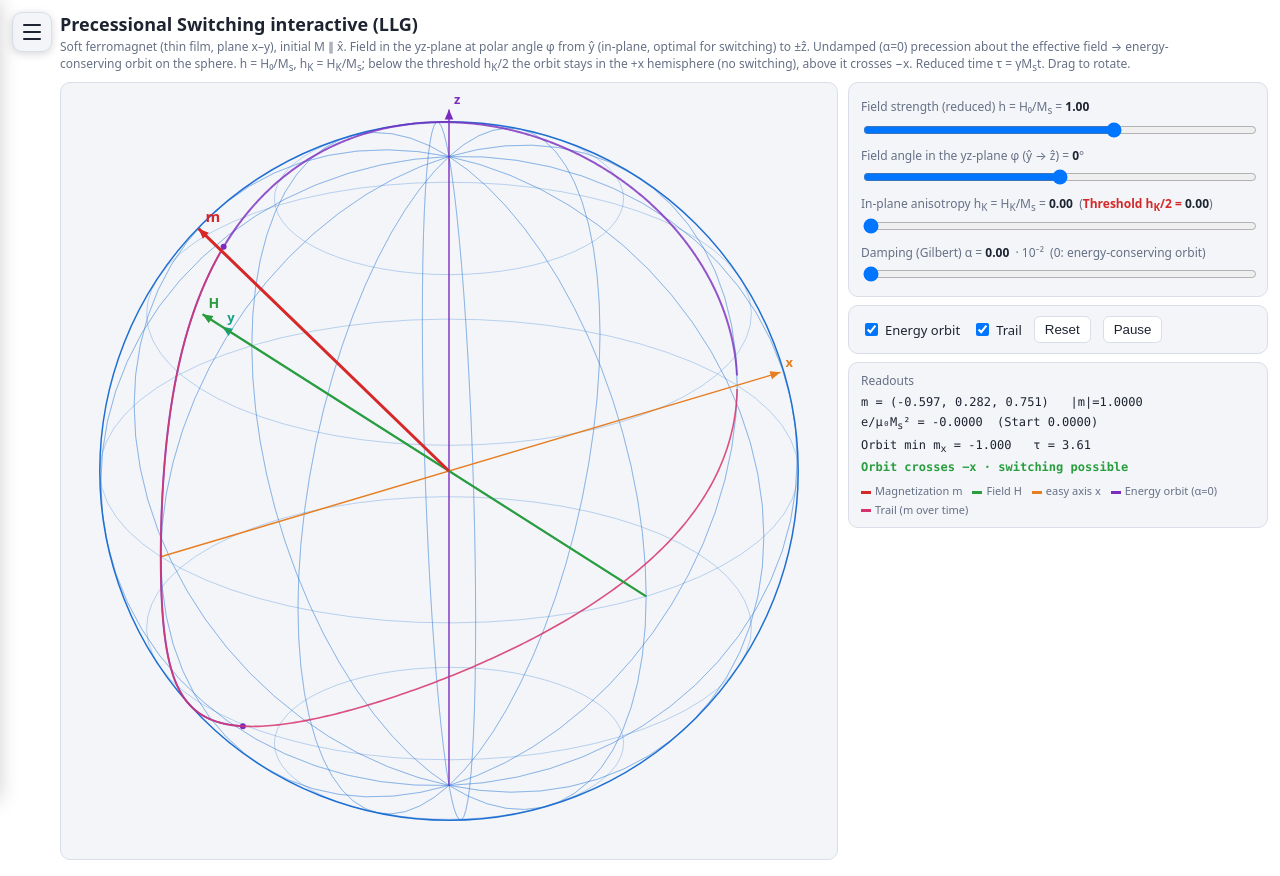
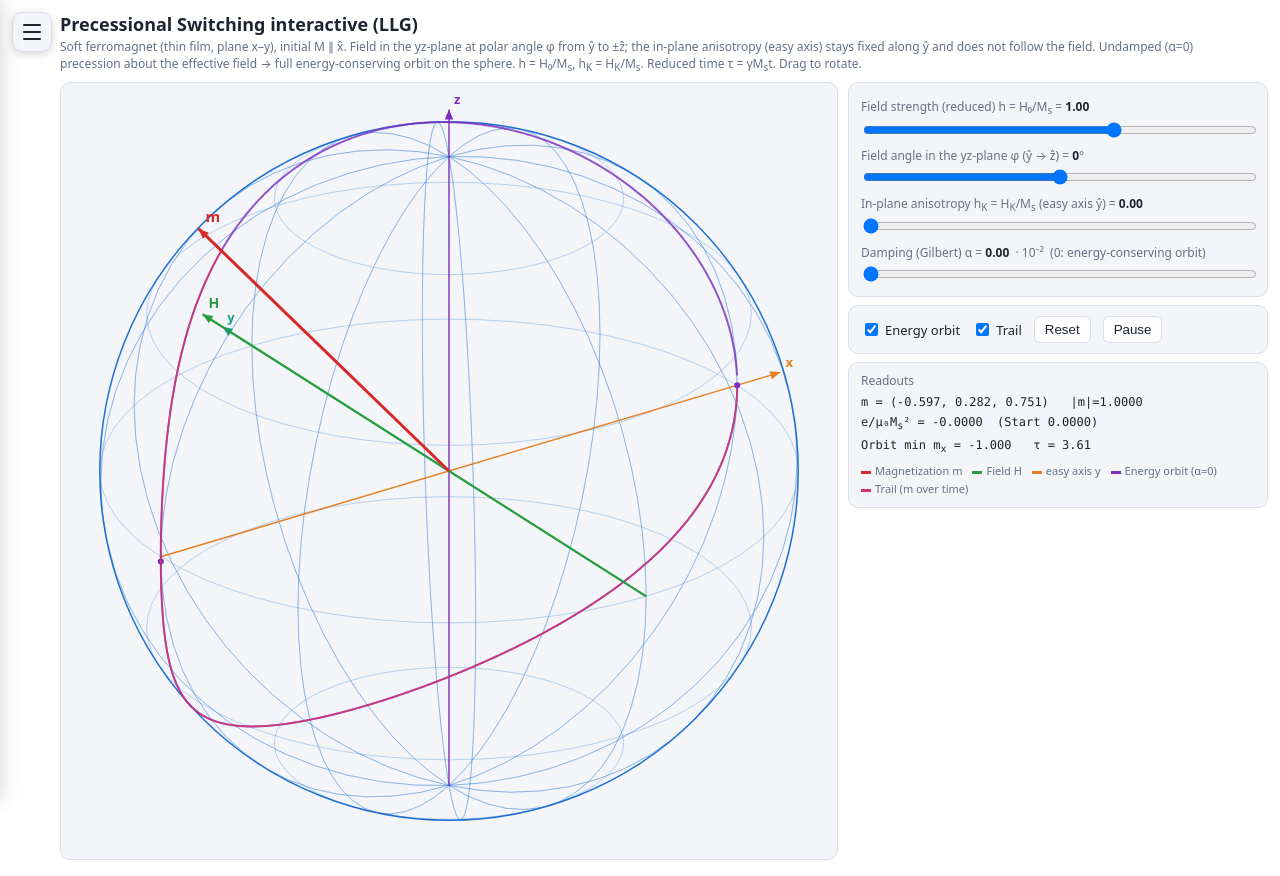
Before and after one commit to JonaThe1st/physics_visualization, a plain HTML site: page simulations/precessional-switching/index.html in a window 1280 px wide. Drawn offline with Linux system fonts and the light colour scheme.

Commit message:
Precessional sim: anisotropy (easy axis) fixed along y independent of field angle; rebuild full closed energy orbit from t=0 with correct period estimate (was ~3/4 loop); drop obsolete hK/2 threshold readout

```diff
--- a/simulations/precessional-switching/index.html
+++ b/simulations/precessional-switching/index.html
@@ -30,7 +30,7 @@ button{padding:5px 10px;border:1px solid var(--bd);background:var(--bg);color:va
 .legend i{display:inline-block;width:10px;height:3px;vertical-align:middle;margin-right:4px}
 </style></head><body>
 <h1>Precessional Switching interactive (LLG)</h1>
-<div class="sub">Soft ferromagnet (thin film, plane x–y), initial M ∥ x̂. Field in the yz-plane at polar angle φ from ŷ (in-plane, optimal for switching) to ±ẑ. Undamped (α=0) precession about the effective field → energy-conserving orbit on the sphere. h = H₀/M<sub>s</sub>, h<sub>K</sub> = H<sub>K</sub>/M<sub>s</sub>; below the threshold h<sub>K</sub>/2 the orbit stays in the +x hemisphere (no switching), above it crosses −x. Reduced time τ = γM<sub>s</sub>t. Drag to rotate.</div>
+<div class="sub">Soft ferromagnet (thin film, plane x–y), initial M ∥ x̂. Field in the yz-plane at polar angle φ from ŷ to ±ẑ; the in-plane anisotropy (easy axis) stays fixed along ŷ and does not follow the field. Undamped (α=0) precession about the effective field → full energy-conserving orbit on the sphere. h = H₀/M<sub>s</sub>, h<sub>K</sub> = H<sub>K</sub>/M<sub>s</sub>. Reduced time τ = γM<sub>s</sub>t. Drag to rotate.</div>
 <div class="wrap">
  <div class="cvbox"><canvas id="cv"></canvas></div>
  <div class="panel">
@@ -39,7 +39,7 @@ button{padding:5px 10px;border:1px solid var(--bd);background:var(--bg);color:va
    <input id="h" autocomplete="off" type="range" min="0.1" max="1.5" step="0.01" value="1.0">
    <label>Field angle in the yz-plane φ (ŷ → ẑ) = <b id="pv"></b>°</label>
    <input id="ph" autocomplete="off" type="range" min="-90" max="90" step="1" value="0">
-   <label>In-plane anisotropy h<sub>K</sub> = H<sub>K</sub>/M<sub>s</sub> = <b id="kv"></b> &nbsp;(<span class="sw n">Threshold h<sub>K</sub>/2 = <b id="ktv"></b></span>)</label>
+   <label>In-plane anisotropy h<sub>K</sub> = H<sub>K</sub>/M<sub>s</sub> (easy axis ŷ) = <b id="kv"></b></label>
    <input id="hk" autocomplete="off" type="range" min="0" max="2" step="0.01" value="0">
    <label>Damping (Gilbert) α = <b id="av"></b> &nbsp;· 10⁻² &nbsp;(0: energy-conserving orbit)</label>
    <input id="al" autocomplete="off" type="range" min="0" max="10" step="0.1" value="0">
@@ -56,7 +56,7 @@ button{padding:5px 10px;border:1px solid var(--bd);background:var(--bg);color:va
    <div class="legend">
     <span><i style="background:var(--kp)"></i>Magnetization m</span>
     <span><i style="background:var(--k0)"></i>Field H</span>
-    <span><i style="background:#e67e22"></i>easy axis x</span>
+    <span><i style="background:#e67e22"></i>easy axis y</span>
     <span><i style="background:var(--gv)"></i>Energy orbit (α=0)</span>
     <span><i style="background:#d6336c"></i>Trail (m over time)</span>
    </div>
@@ -72,9 +72,9 @@ mv=(A,v)=>A.map(r=>r[0]*v[0]+r[1]*v[1]+r[2]*v[2]),
 Rx=t=>{const c=Math.cos(t),s=Math.sin(t);return[[1,0,0],[0,c,-s],[0,s,c]]},
 Rz=t=>{const c=Math.cos(t),s=Math.sin(t);return[[c,-s,0],[s,c,0],[0,0,1]]};
 // ---- Physics: reduced LLG (LL form), optional damping. h_eff reduced by Ms.
-// Field lies in the yz-plane at polar angle ph from y toward z. Aniso easy axis x, dipolar out-of-plane -mz.
+// Field lies in the yz-plane at polar angle ph from y toward z. Aniso easy axis y, dipolar out-of-plane -mz.
 function heff(m,h,hK,ph){const c=Math.cos(ph),s=Math.sin(ph);
-  return [hK*m[0], h*c, h*s - m[2]];}
+  return [0, h*c + hK*m[1], h*s - m[2]];}
 function dmd(m,h,hK,ph,alpha){const H=heff(m,h,hK,ph);
   const pre=cross(m,H),dd=cross(m,pre);
   return [-pre[0]-alpha*dd[0],-pre[1]-alpha*dd[1],-pre[2]-alpha*dd[2]];}
@@ -84,15 +84,16 @@ function step(m,h,hK,ph,alpha,dt){
   const m4=m.map((x,i)=>x+dt*k3[i]),k4=dmd(m4,h,hK,ph,alpha);
   const out=m.map((x,i)=>x+dt/6*(k1[i]+2*k2[i]+2*k3[i]+k4[i]));const n=norm(out)||1;return out.map(x=>x/n);}
 function energy(m,h,hK,ph){const c=Math.cos(ph),s=Math.sin(ph);
-  return -h*(m[1]*c+m[2]*s)+0.5*m[2]*m[2]+0.5*hK*(m[1]*m[1]+m[2]*m[2]);}
-// Energy-conserving closed orbit (alpha=0), precomputed for current h,hK,ph from m0=[1,0,0].
+  return -h*(m[1]*c+m[2]*s)+0.5*m[2]*m[2]-0.5*hK*m[1]*m[1];}
+// Energy-conserving closed orbit (alpha=0), precomputed from m0=[1,0,0].
 let orbit=[],orbitMinMx=1;
-function buildOrbit(h,hK,ph){const dt=0.004;let m=[1,0,0];const pts=[];let mn=1;
-  const perI=Math.max(1,Math.round(TAU/Math.hypot(h,h)/dt)); // ~1 period in steps
-  const maxSteps=perI*6;
+function buildOrbit(h,hK,ph){const dt=0.004;let m=[1,0,0];const pts=[[1,0,0]];let mn=1;
+  const He=heff([1,0,0],h,hK,ph),hn=Math.hypot(He[0],He[1],He[2])||1e-9;
+  const perI=Math.max(80,Math.round(TAU/hn/dt));          // one precession period in steps
+  const base=Math.round(perI*0.6),maxSteps=perI*25;       // collect the full closed loop from t=0
   for(let i=0;i<maxSteps;i++){m=step(m,h,hK,ph,0,dt);if(m[0]<mn)mn=m[0];
-    if(i>=Math.round(perI*1.1)&&m[0]>0.9990&&Math.abs(m[1])<0.03&&Math.abs(m[2])<0.03)break; // closed ~1.1 periods
-    if(i>=Math.round(perI*0.4))pts.push(m.slice());}
+    pts.push(m.slice());
+    if(i>base&&m[0]>0.9995&&Math.abs(m[1])<0.05&&Math.abs(m[2])<0.05)break;} // closed again
   orbitMinMx=mn;return pts;}
 
 // ---- State ----
@@ -126,22 +127,21 @@ function draw(){const w=cv.clientWidth,hh=cv.clientHeight,cs=getComputedStyle(do
  // field vector
  {const f=appliedFieldVec();const a=P(f.map(x=>x*-1)),b=P(f.map(x=>x*1.25));arrow(a,b,col('--k0'),2.2);
    ctx.fillStyle=col('--k0');ctx.font='bold 14px system-ui';ctx.fillText('H',b[0]+6,b[1]-6);}
- // easy axis dashed
- const ex=P(mul(Rv,[1.25,0,0])),e0=P(mul(Rv,[-1.25,0,0]));ctx.strokeStyle='#e67e22';ctx.setLineDash([6,5]);ctx.lineWidth=1.4;
+ // easy axis dashed (along y, fixed)
+ const ex=P(mul(Rv,[0,1.25,0])),e0=P(mul(Rv,[0,-1.25,0]));ctx.strokeStyle='#e67e22';ctx.setLineDash([6,5]);ctx.lineWidth=1.4;
  ctx.beginPath();ctx.moveTo(e0[0],e0[1]);ctx.lineTo(ex[0],ex[1]);ctx.stroke();ctx.setLineDash([]);
  // magnetization vector m
  const mt=P(m.map(x=>x*1.1));arrow(P([0,0,0]),mt,col('--kp'),3);ctx.fillStyle=col('--kp');
  ctx.font='bold 15px system-ui';ctx.fillText('m',mt[0]+7,mt[1]-7);
  // readouts
- const p=param(),e=energy(m,p.h,p.hk,p.ph),crosses=orbitMinMx<=-0.5;
+ const p=param(),e=energy(m,p.h,p.hk,p.ph);
  $('hv').textContent=p.h.toFixed(2);$('pv').textContent=(Math.round(+$('ph').value));$('kv').textContent=p.hk.toFixed(2);
- $('av').textContent=p.alpha.toFixed(2);$('ktv').textContent=(p.hk/2).toFixed(2);
+ $('av').textContent=p.alpha.toFixed(2);
  $('ro').innerHTML=
   'm = ('+m[0].toFixed(3)+', '+m[1].toFixed(3)+', '+m[2].toFixed(3)+') &nbsp; |m|='+norm(m).toFixed(4)+'<br>'+
   'e/μ₀M<sub>s</sub>² = '+e.toFixed(4)+' &nbsp;(Start '+energy([1,0,0],p.h,p.hk,p.ph).toFixed(4)+')<br>'+
-  'Orbit min m<sub>x</sub> = '+orbitMinMx.toFixed(3)+' &nbsp; τ = '+t.toFixed(2)+'<br>'+
-  '<span class="sw '+(crosses?'y':'n')+'">'+(crosses?'Orbit crosses −x · switching possible':'Orbit stays in +x hemisphere · no switching')+'</span>';
-}
+  'Orbit min m<sub>x</sub> = '+orbitMinMx.toFixed(3)+' &nbsp; τ = '+t.toFixed(2);
+ }
 function appliedFieldVec(){const p=param(),c=Math.cos(p.ph),s=Math.sin(p.ph);return [0,p.h*c,p.h*s];}
 function arrow(a,b,c,w,dash){ctx.strokeStyle=c;ctx.fillStyle=c;ctx.lineWidth=w;ctx.setLineDash(dash||[]);
  ctx.beginPath();ctx.moveTo(a[0],a[1]);ctx.lineTo(b[0],b[1]);ctx.stroke();ctx.setLineDash([]);
```
